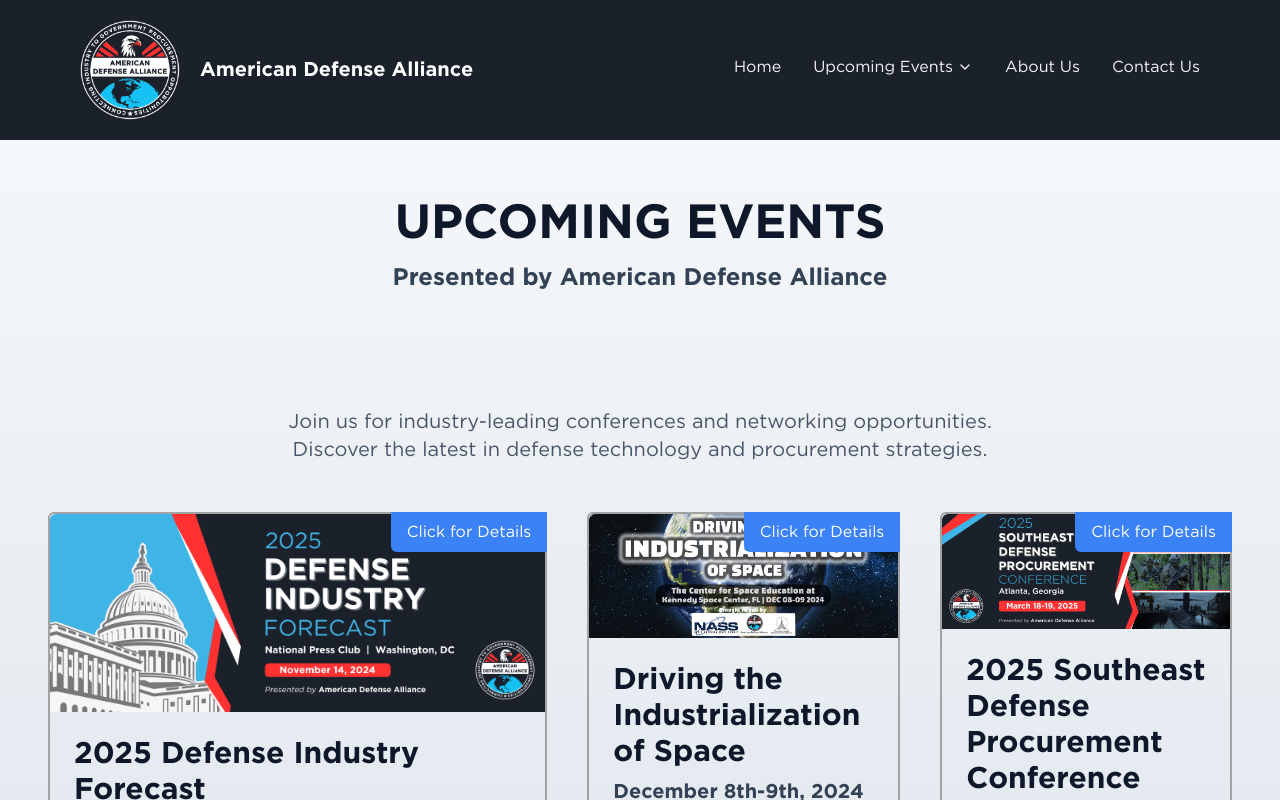
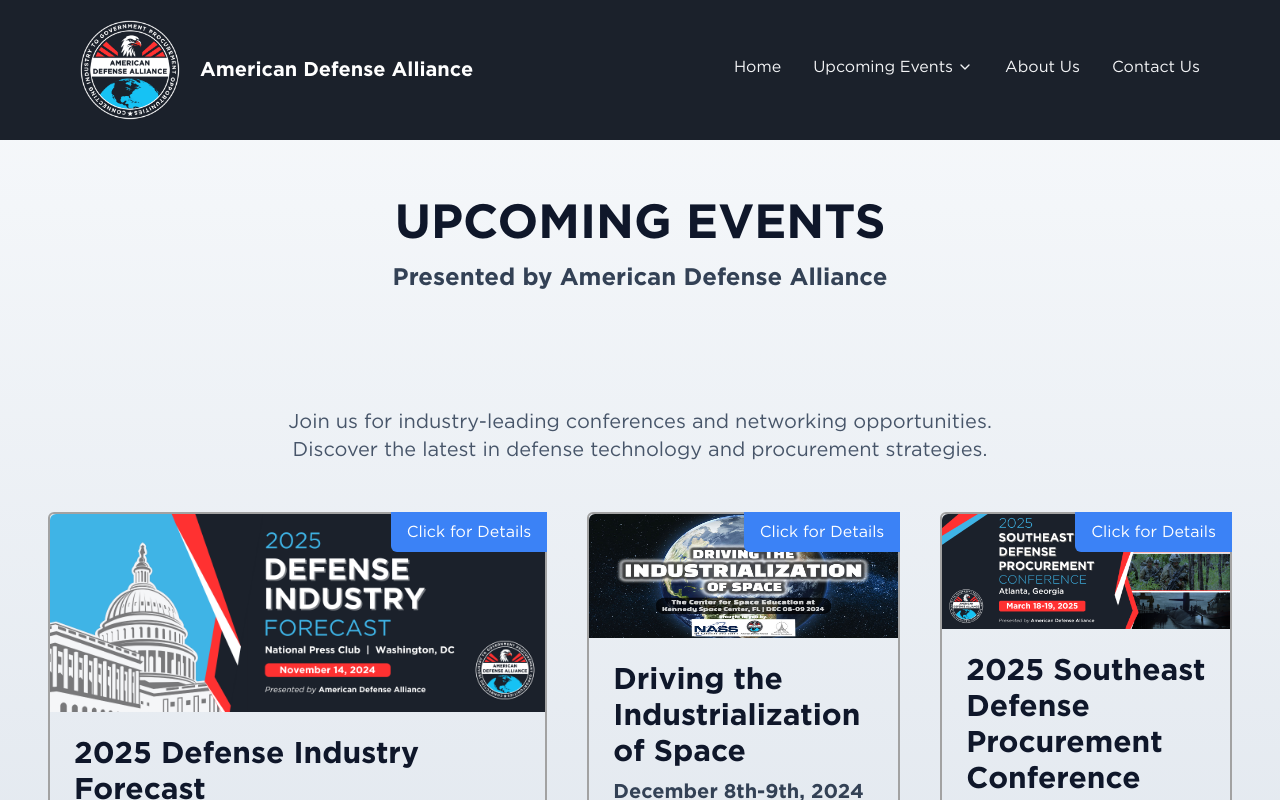
Before and after one commit to masonym/ada-website, a Next.js app: page /events in a window 1280 px wide. Shown: the top 800 px of the page. Built offline with nearby package versions, Linux system fonts and the light colour scheme.

Commit message:
Updated event image component

```diff
--- a/src/app/events/[slug]/EventImage.tsx
+++ b/src/app/events/[slug]/EventImage.tsx
@@ -22,7 +22,7 @@ const EventImage = () => {
                         alt={`Event image for ${event.title}`}
                         fill
                         sizes="(max-width: 1280px) 100vw, 1280px"
-                        className="rounded-lg object-cover"
+                        className="rounded-lg object-contain"
                         priority
                     />
                 </div>
--- a/src/constants/events.tsx
+++ b/src/constants/events.tsx
@@ -211,7 +211,7 @@ export const EVENTS = [
     ),
     topicalCoverage: [
     ],
-    image: "/2025_IndustrializingSpace.png",
+    image: "/header_final.jpg",
     slug: "2025-driving-the-industrialization-of-space",
     locationImage: "/locations/location_NPC.png",
     locationAddress: "TBD",
```
Also changed, not shown: public/header_final.jpg (added).
